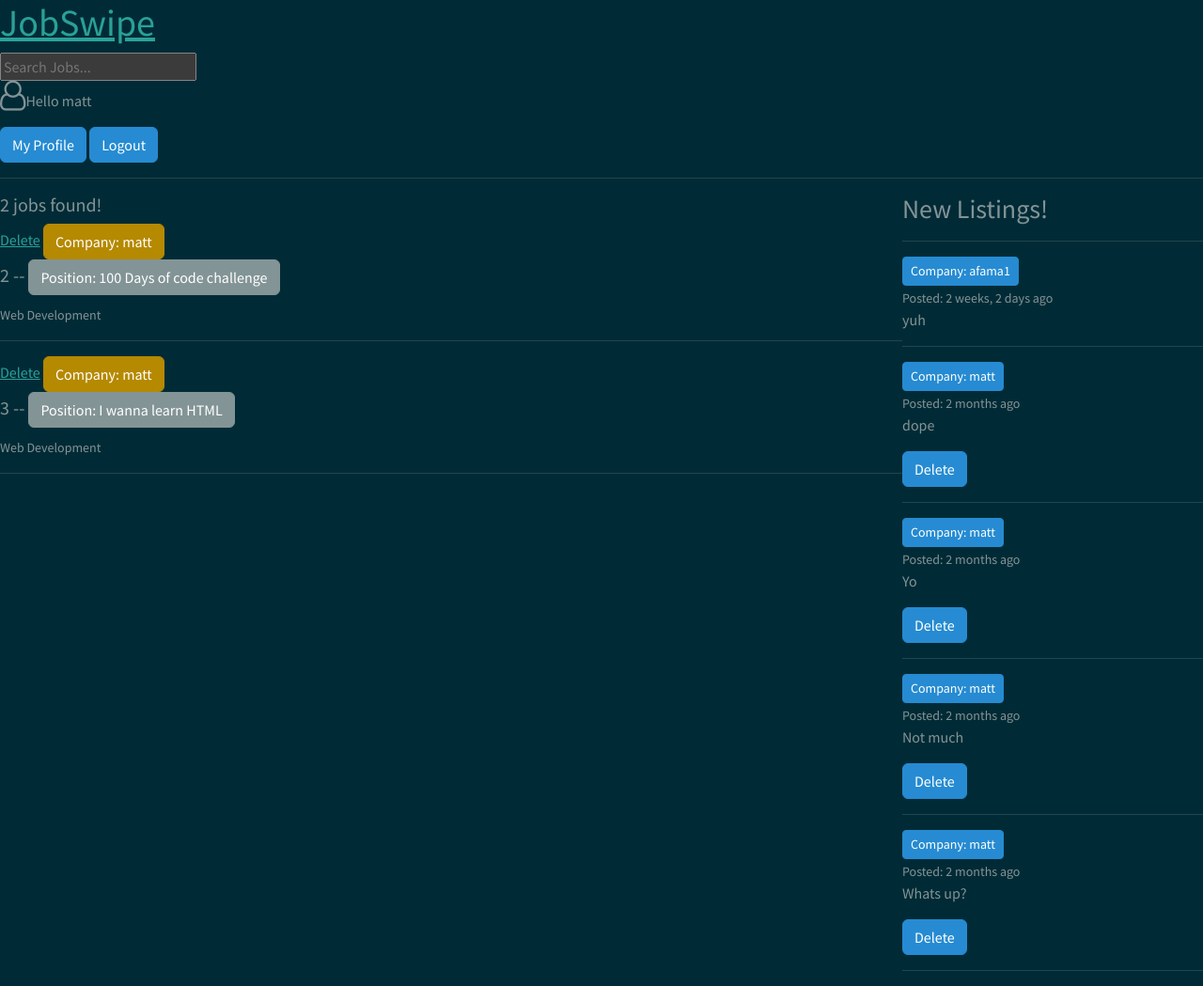
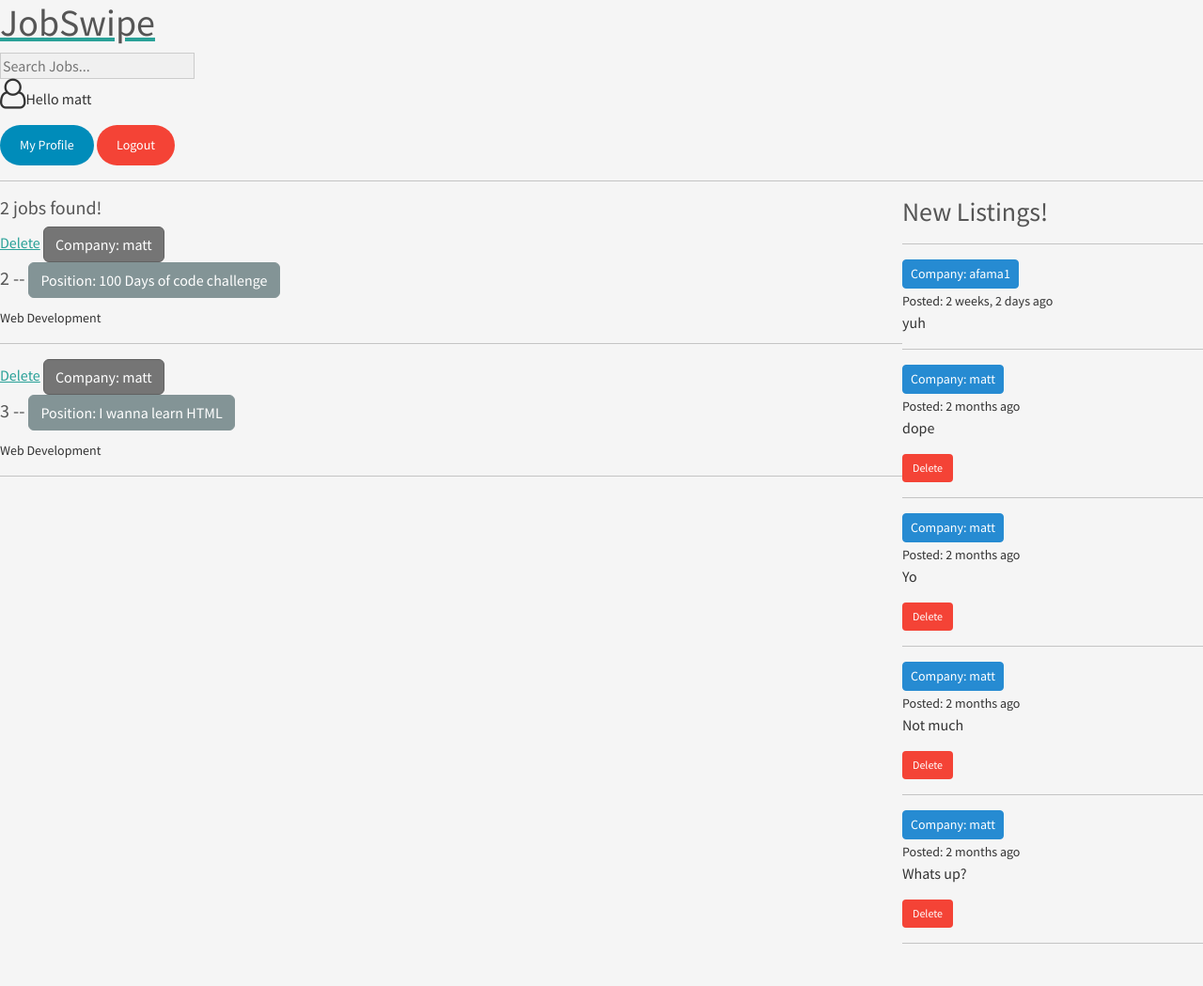
Before and after one commit to Ben-Cariello/ITSC3155Group, a Django app: page / in a window 1280 px wide. Shown: the whole page at 94% size. After the commit the page ends 1004 px from the top, so only its background shows below. Run offline with Django 5.2, Linux system fonts and the light colour scheme; a user stored in the database is signed in; data comes from the database, SQL or seed files in the repository; both versions use the stored data as it was after the commit.

Commit message:
Styling Changes (Can be changed further)

```diff
--- a/DjangoTutorial-main/studybud/base/templates/base/activity_component.html
+++ b/DjangoTutorial-main/studybud/base/templates/base/activity_component.html
@@ -2,15 +2,18 @@
 <hr>
 {% for message in job_messages %}
 <div>
-            <small><a class ="btn btn-info btn-sm" type ="button" href="{% url 'user-profile' message.user.id %}">Company: {{message.user}}</a><br>Posted: {{message.created|timesince}} ago</small>
-            <!--<small>replied to "{{message.job}}" </small>-->
+    <small>
+        <a class="btn btn-info btn-sm" href="{% url 'user-profile' message.user.id %}">
+            Company: {{ message.user }}
+        </a><br>
+        Posted: {{ message.created|timesince }} ago
+    </small>
+    <p>{{ message }}</p>
 
-            <p>{{message}}</p>
     {% if request.user == message.user %}
-                <a class ="btn btn-info " type ="button" href="{% url 'delete-message' message.id %}">Delete</a>
+        <a class="btn btn-delete btn-sm" type="button" href="{% url 'delete-message' message.id %}">Delete</a>
+    {% endif %}
 
-                {% endif %}
     <hr>
 </div>
-
 {% endfor %}
--- a/DjangoTutorial-main/studybud/base/templates/base/home.html
+++ b/DjangoTutorial-main/studybud/base/templates/base/home.html
@@ -1,4 +1,6 @@
 {% extends 'main.html' %}
+
+{% load static %}
 
 {% block content %}
 
--- /dev/null
+++ b/DjangoTutorial-main/studybud/static/css/styles.css
@@ -0,0 +1,106 @@
+body {
+    background-color: #f5f5f5;  /* Light grey */
+    color: #333333;  /* Dark grey text */
+}
+
+/* Change the header and navigation bar background to a darker grey */
+.navbar {
+    background-color: #333333;  /* Dark grey */
+}
+
+/* Change navbar links to lighter grey */
+.navbar a {
+    color: #b99f9f;  /* Light grey text */
+}
+
+.navbar a:hover {
+    color: #c9b8b8;  /* White text on hover */
+}
+
+/* Style the page headings */
+h1, h2, h3, h4, h5, h6 {
+    color: #555555;  /* Medium grey */
+}
+
+/* Set card backgrounds to a softer grey */
+.card {
+    background-color: #e0e0e0;
+    border-color: #cccccc;
+}
+
+/* Change button colors */
+.btn-primary {
+    background-color: #757575;
+    border-color: #616161;
+}
+
+.btn-primary:hover {
+    background-color: #616161;
+    border-color: #484848;
+}
+
+/* Style form fields with grey background */
+input, textarea, select {
+    background-color: #f0f0f0;
+    border: 1px solid #cccccc;
+}
+
+input:focus, textarea:focus, select:focus {
+    border-color: #888888;
+}
+
+/* Set a grey footer */
+footer {
+    background-color: #333333;
+    color: #dcdcdc;
+}
+
+/* Button Styles */
+.navbar-btn {
+    font-size: 14px;
+    padding: 10px 20px;
+    border-radius: 30px;
+    text-decoration: none;
+    display: inline-block;
+    transition: background-color 0.3s ease;
+}
+
+.btn-profile {
+    background-color: #008CBA;
+    color: white;
+}
+
+.btn-profile:hover {
+    background-color: #007bb5;
+}
+
+.btn-logout {
+    background-color: #f44336;
+    color: white;
+}
+
+.btn-logout:hover {
+    background-color: #e53935;
+}
+
+.btn-login {
+    background-color: #008CBA;
+    color: white;
+}
+
+.btn-login:hover {
+    background-color: #007bb5;
+}
+
+.btn-delete {
+    background-color: #f44336;
+    font-size: 12px;
+    color: white;
+    padding: 5px 10px;
+    border-radius: 4px;
+    text-decoration: none;
+}
+
+.btn-delete:hover {
+    background-color: #e53935;
+}
--- a/DjangoTutorial-main/studybud/studybud/settings.py
+++ b/DjangoTutorial-main/studybud/studybud/settings.py
@@ -121,6 +121,8 @@ USE_TZ = True
 # https://docs.djangoproject.com/en/5.1/howto/static-files/
 
 STATIC_URL = 'static/'
+STATICFILES_DIRS = [BASE_DIR / "static"]
+STATIC_ROOT = BASE_DIR / "staticfiles"
 
 # Default primary key field type
 # https://docs.djangoproject.com/en/5.1/ref/settings/#default-auto-field
--- a/DjangoTutorial-main/studybud/templates/main.html
+++ b/DjangoTutorial-main/studybud/templates/main.html
@@ -1,15 +1,17 @@
 <!DOCTYPE  html>
+{% load static %}
+
 <html>
     <head>
         <meta charset='utf-8'>
         <meta http-equiv='X-UA-Compatible' content='IE=edge'>
         <title>Job Swipe</title>
         <meta name='viewport' content='width=device-width, initial-scale=1'>
+
         <link rel="stylesheet" href="https://cdnjs.cloudflare.com/ajax/libs/font-awesome/4.7.0/css/font-awesome.min.css">
 
         <link rel="stylesheet" type="text/css" href="https://bootswatch.com/5/solar/bootstrap.min.css">
-
-
+        <link rel="stylesheet" type="text/css" href="{% static 'css/styles.css' %}">
 
     </head>
 
--- a/DjangoTutorial-main/studybud/templates/navbar.html
+++ b/DjangoTutorial-main/studybud/templates/navbar.html
@@ -9,11 +9,11 @@
 
 {% if request.user.is_authenticated %}
 <p> <i class="fa fa-user-o fa-2x" aria-hidden="true"></i>Hello {{request.user}}</p>
-<a class ="btn btn-info navbar-btn" type ="button" href="{% url 'user-profile' request.user.id %}">My Profile</a>
-<a class ="btn btn-info navbar-btn" type ="button" href="{% url 'logout' %}">Logout</a>
+<a class ="btn btn-profile navbar-btn" type ="button" href="{% url 'user-profile' request.user.id %}">My Profile</a>
+<a class ="btn btn-logout navbar-btn" type ="button" href="{% url 'logout' %}">Logout</a>
 
 {% else %}
-<a class ="btn btn-info navbar-btn" type ="button" href="{% url 'login' %}">Login</a>
+<a class ="btn btn-login navbar-btn" type ="button" href="{% url 'login' %}">Login</a>
 
 {% endif %}
 
```
Also changed, not shown: DjangoTutorial-main/studybud/db.sqlite3. Lines whose indentation alone changed are shown as unchanged.
